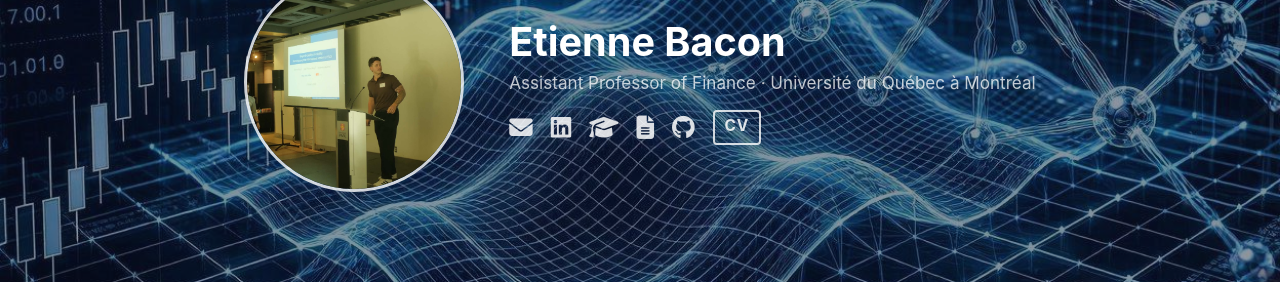
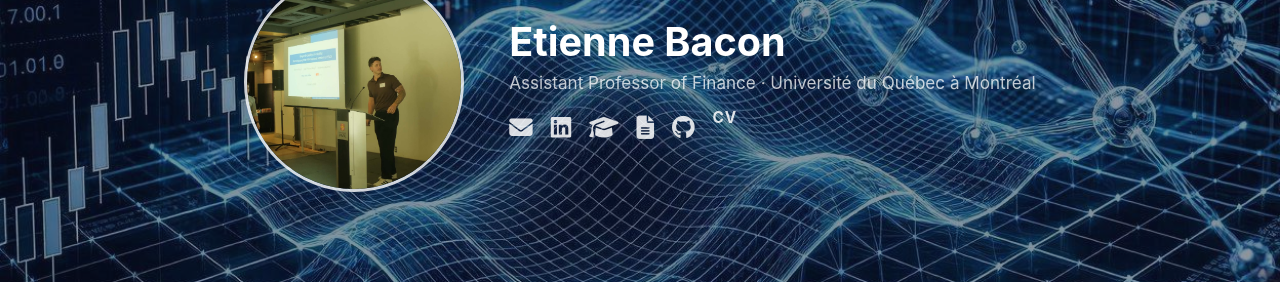
Before and after one commit to EtienneBacon/EtienneBacon.github.io, a Jekyll site: the page built from _pages/about.md, in a window 1280 px wide. Shown: the part 145-445 px from the top of the page. Built offline with Jekyll 4.4.1, drawn with Linux system fonts in a browser that asks for light colours; a script bundle is joined from its source files by our own code; library files that are not in the unit come from our copies.

Commit message:
Update main.scss

```diff
--- a/assets/css/main.scss
+++ b/assets/css/main.scss
@@ -175,11 +175,17 @@ html, body {
 }
 
 .hero-cv-btn {
+  color: rgba(255,255,255,0.85) !important;
   font-size: 0.85rem !important;
   font-weight: 700;
-  border: 2px solid rgba(255,255,255,0.8);
-  border-radius: 4px;
-  padding: 2px 10px;
-  line-height: 1.6;
+  text-decoration: none !important;
+  border: none !important;
+  padding: 0 !important;
+  line-height: 1;
   letter-spacing: 0.05em;
+  transition: color 0.15s;
 }
+
+.hero-cv-btn:hover {
+  color: #fff !important;
+}
```
